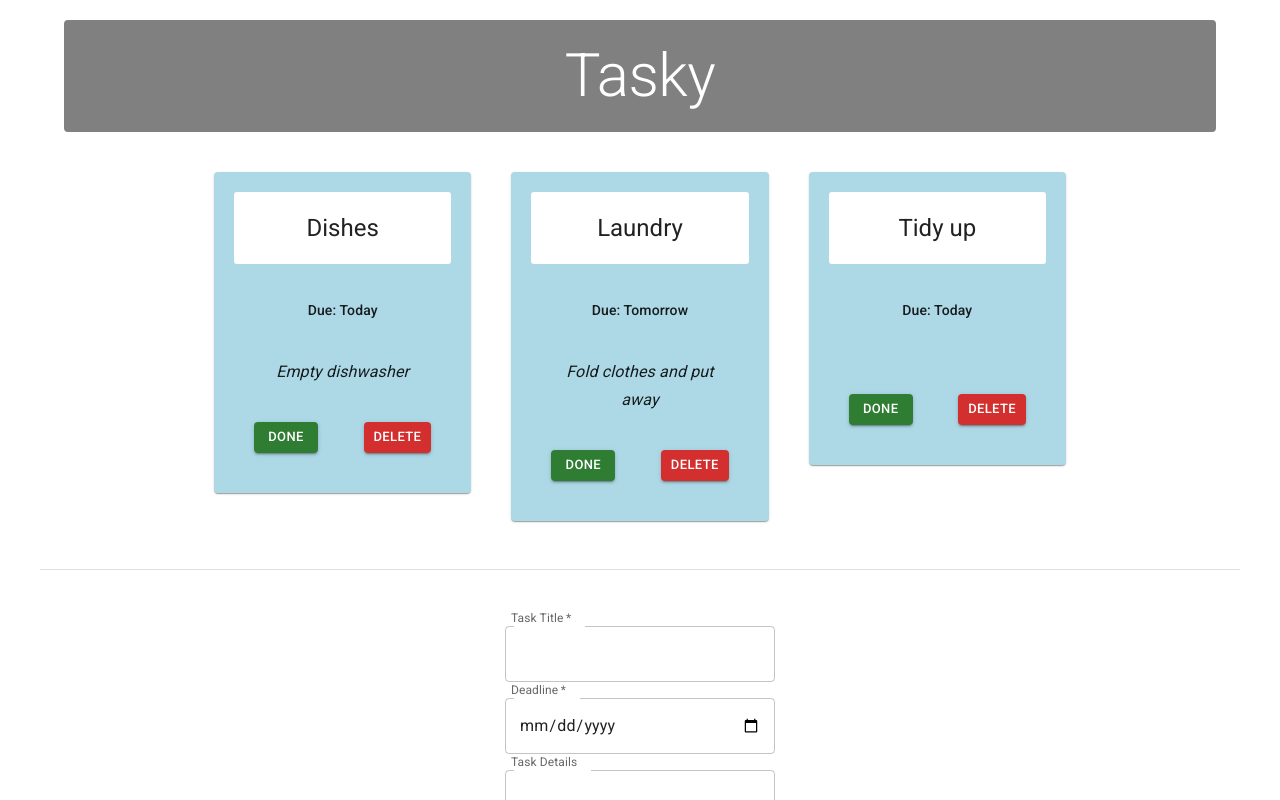
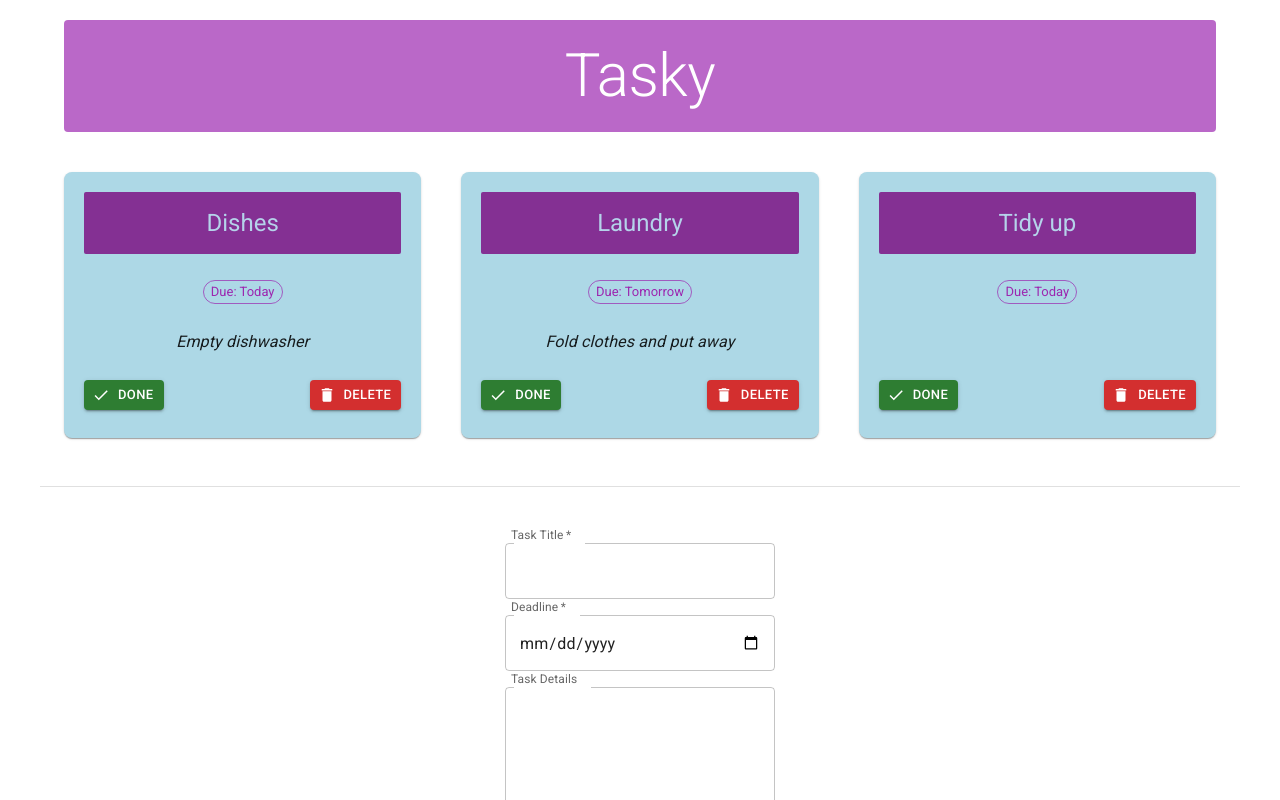
Before and after one commit to vnovytska6-prog/react-basic-labs, a React (Vite) app in the folder tasky/: page / in a window 1280 px wide. Shown: the top 800 px of the page. Built offline with nearby package versions, Linux system fonts and the light colour scheme.

Commit message:
Tasky Lab 3 Exercises done

```diff
--- a/tasky/src/App.jsx
+++ b/tasky/src/App.jsx
@@ -110,7 +110,7 @@ function App() {
      align="center"
      gutterBottom
      sx={{
-      backgroundColor: 'gray',
+      backgroundColor: '#ba68c8',
       textAlign: 'center',
       color: 'white',
       padding: '20px',
@@ -122,7 +122,7 @@ function App() {
   </Typography>
 </Container>
 
-<Container maxWidth="md" component="main">
+<Container maxWidth="lg" component="main">
     <Grid
       container
       spacing={5}
--- a/tasky/src/components/Task.jsx
+++ b/tasky/src/components/Task.jsx
@@ -6,47 +6,47 @@ import CardContent from '@mui/material/CardContent';
 import CardHeader from '@mui/material/CardHeader';
 import Grid from '@mui/material/Grid';
 import Typography from '@mui/material/Typography';
-
+import DoneIcon from '@mui/icons-material/Done';
+import DeleteIcon from '@mui/icons-material/Delete';
+import Chip from '@mui/material/Chip';
 
 const Task = (props) => {
   return (
-    <Grid
-  key={props.id}
-  size={{ xs: 12, md: 4 }}
->
+    <Grid size={{ xs: 12, sm: 6, md: 4 }} sx={{ display: 'flex' }}>
       <Card
         sx={{
-      backgroundColor: props.done ? 'lightgrey' : 'lightblue',
-      padding: '20px'
+          backgroundColor: props.done ? 'lightgreen' : 'lightblue',
+          padding: '20px',
+          borderRadius: 2,
+          width: '100%',
+          display: 'flex',
+          flexDirection: 'column'
         }}
       >
         <CardHeader
           title={props.title}
           sx={{
-        backgroundColor: 'white',
-        borderRadius: '3px',
-        padding: '20px',
+            backgroundColor: 'rgb(132, 48, 147)',
+            color: 'rgb(181, 211, 234)',
+            borderRadius: '2px',
+            padding: '15px',
             textAlign: 'center'
           }}
         />
 
-     <CardContent>
-      <Box
+        <CardContent
           sx={{
-          display: 'flex',
-          justifyContent: 'center',
-          alignItems: 'baseline',
-          mb: 2,
-          padding: '20px'
+            flexGrow: 1,
+            textAlign: 'center'
           }}
         >
-        <Typography
-          component="p"
-          variant="subtitle2"
-          color="text.primary"
-        >
-          Due: {props.deadline}
-        </Typography>
+          <Box sx={{ mt: 1, mb: 3 }}>
+            <Chip
+              label={`Due: ${props.deadline}`}
+              color="secondary"
+              variant="outlined"
+              size="small"
+            />
           </Box>
 
           <Typography
@@ -62,13 +62,16 @@ const Task = (props) => {
         <CardActions
           sx={{
             justifyContent: 'space-between',
-        padding: '20px'
+            padding: '8px 0',
+            mt: 'auto',
+            gap: 1
           }}
         >
           <Button
             variant="contained"
             size="small"
             color="success"
+            startIcon={<DoneIcon />}
             onClick={props.markDone}
           >
             Done
@@ -78,6 +81,7 @@ const Task = (props) => {
             variant="contained"
             size="small"
             color="error"
+            startIcon={<DeleteIcon />}
             onClick={props.deleteTask}
           >
             Delete
@@ -85,7 +89,6 @@ const Task = (props) => {
         </CardActions>
       </Card>
     </Grid>
-
   );
 };
 
```
Lines whose indentation alone changed are shown as unchanged.
